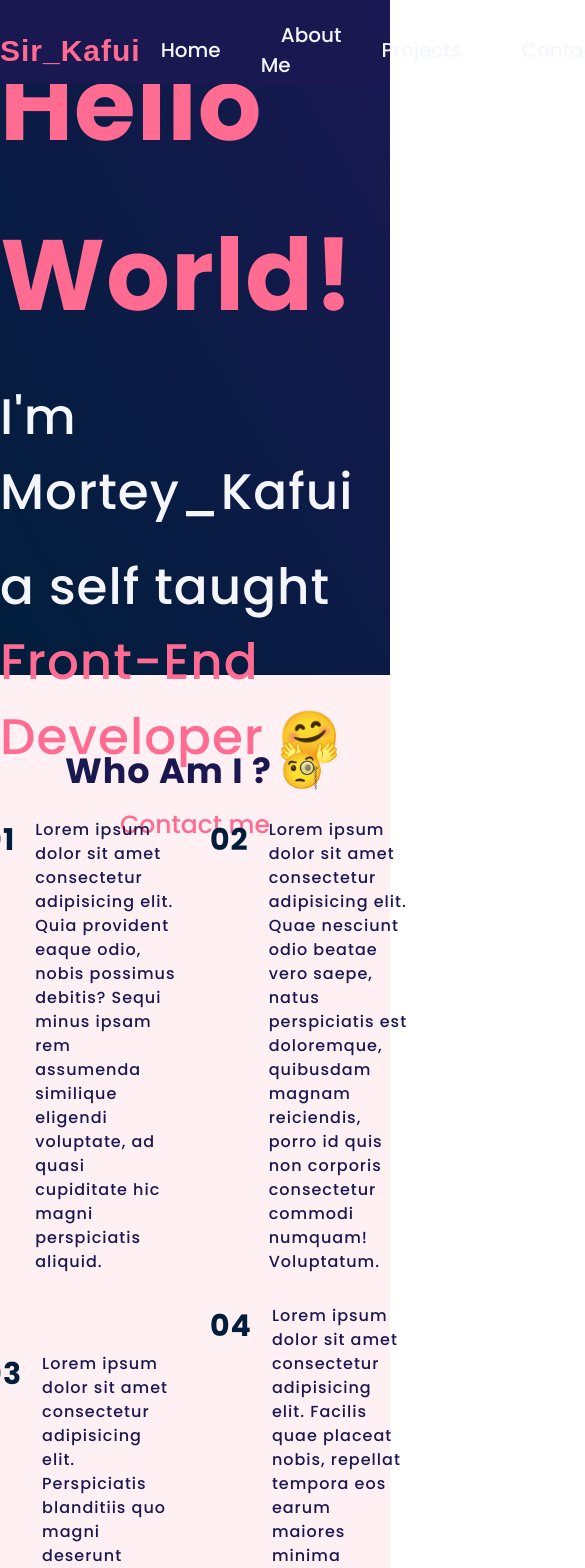
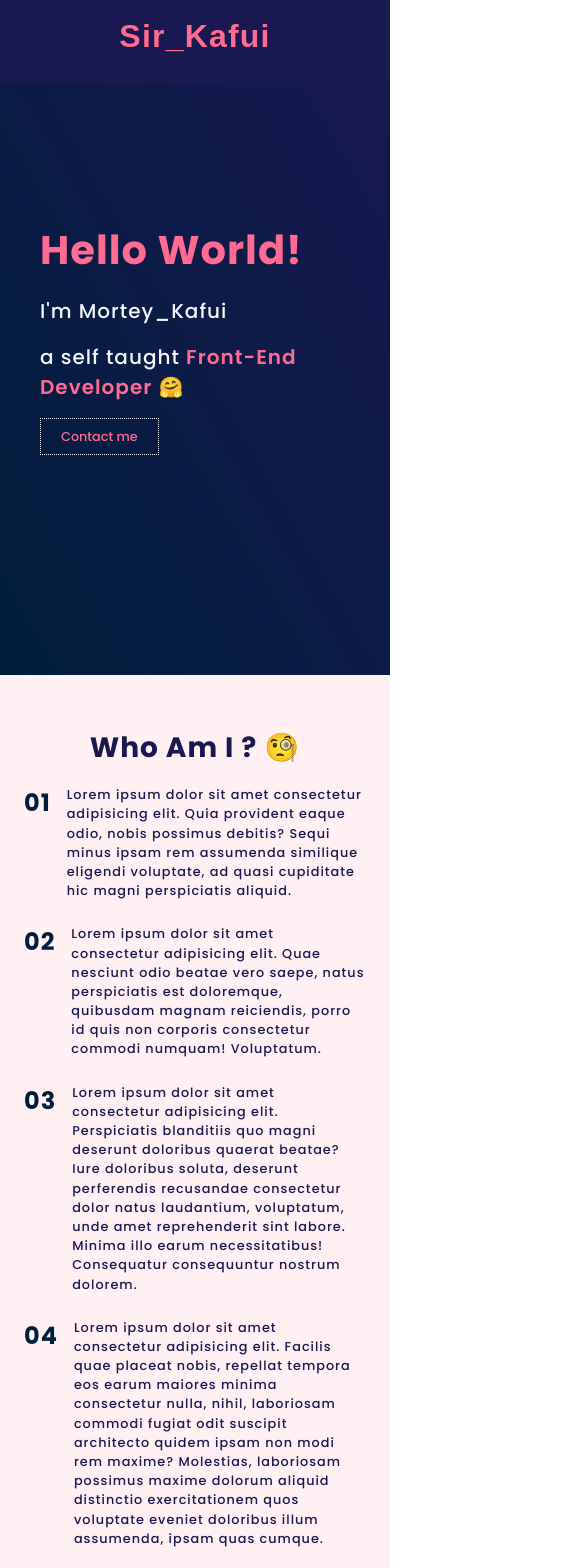
Before and after one commit to MorteyKafui/sir-kafui-portfolio, a Next.js app: page / in a window 390 px wide. Shown: the top 1568 px of the page, 585 px wide, since content can reach past the window. Built offline with nearby package versions, Linux system fonts and the light colour scheme; some icons are missing; a web font is replaced by a local one.

Commit message:
add media queries

```diff
--- a/components/About/About.module.css
+++ b/components/About/About.module.css
@@ -2,7 +2,6 @@
   background-color: #fff0f4;
   color: #191851;
   padding: 5rem 0;
-  min-height: 60vh;
 }
 
 .aboutMe {
@@ -25,3 +24,15 @@
   color: #001e3c;
   font-weight: 700;
 }
+
+@media screen and (max-width: 34em) {
+  .aboutMe {
+    grid-template-columns: 1fr;
+  }
+}
+
+@media screen and (max-width: 26em) {
+  .aboutMe {
+    grid-template-columns: 1fr;
+  }
+}
--- a/components/Contact/Contact.jsx
+++ b/components/Contact/Contact.jsx
@@ -31,7 +31,9 @@ const Contact = () => {
             </Link>{' '}
           </p>
         </div>
-        <p className='description'>I&apos;ll be glad to hear from you... 🤗</p>
+        <p className={`description ${styles.text}`}>
+          I&apos;ll be glad to hear from you... 🤗
+        </p>
       </div>
     </section>
   );
--- a/components/Contact/Contact.module.css
+++ b/components/Contact/Contact.module.css
@@ -2,7 +2,6 @@
   background: linear-gradient(to right bottom, #191851, #001e3c);
   color: #ff6b91;
   padding: 5rem 0;
-  min-height: 50vh;
 }
 
 .subTitle,
@@ -11,13 +10,14 @@
 }
 
 .connect {
-  font-size: 3rem;
+  font-size: 2rem;
   margin: 5rem 0;
 
   display: flex;
   justify-content: space-between;
   align-items: center;
   height: 100%;
+  gap: 2rem;
 }
 
 .contactLink {
@@ -31,3 +31,11 @@
   border-bottom: 1px dotted currentColor;
   letter-spacing: 1.3px;
 }
+
+@media screen and (max-width: 26em) {
+  .connect {
+    flex-direction: column;
+    align-items: flex-start;
+    gap: 2rem;
+  }
+}
--- a/components/Footer/Footer.module.css
+++ b/components/Footer/Footer.module.css
@@ -37,3 +37,15 @@
     opacity: 1;
   }
 }
+
+@media screen and (max-width: 34em) {
+  .footerContainer {
+    flex-direction: column;
+  }
+}
+
+@media screen and (max-width: 26em) {
+  .footerContainer {
+    flex-direction: column;
+  }
+}
--- a/components/Intro/Intro.module.css
+++ b/components/Intro/Intro.module.css
@@ -6,7 +6,7 @@
 .headerContainer {
   max-width: 120rem;
   margin: 0 auto;
-  padding: 2rem 0;
+  padding: 2rem 5rem;
   display: flex;
   flex-direction: column;
   align-items: center;
@@ -16,18 +16,18 @@
 }
 
 .headerContainer h1 {
-  font-size: 10rem;
+  font-size: 8rem;
   color: #ff6b91;
 }
 
 .headerContainer p {
-  font-size: 5rem;
+  font-size: 4rem;
   color: #f5f6fb;
 }
 
 .headerContainer p span {
   color: #ff6b91;
-  font-weight: 500;
+  font-weight: 600;
 }
 
 .headerContainer a {
@@ -44,3 +44,39 @@
   color: #ff6b91;
   font-weight: 500;
 }
+
+@media screen and (max-width: 34em) {
+  .headerContainer {
+    align-items: flex-start;
+  }
+
+  .headerContainer h1 {
+    font-size: 5rem;
+  }
+
+  .headerContainer p {
+    font-size: 2.5rem;
+  }
+
+  .headerContainer a {
+    font-size: 1.6rem;
+  }
+}
+
+@media screen and (max-width: 26em) {
+  .headerContainer {
+    align-items: flex-start;
+  }
+
+  .headerContainer h1 {
+    font-size: 5rem;
+  }
+
+  .headerContainer p {
+    font-size: 2.5rem;
+  }
+
+  .headerContainer a {
+    font-size: 1.6rem;
+  }
+}
--- a/components/Navbar/Navbar.module.css
+++ b/components/Navbar/Navbar.module.css
@@ -13,7 +13,7 @@
 .container .navbarNav {
   max-width: 144rem;
   margin: 0 auto;
-  padding: 2rem 0;
+  padding: 1.5rem 3rem;
 }
 
 .navbarNav {
@@ -25,8 +25,8 @@
 
 .navbarNav h1 {
   font-family: 'Pattaya', sans-serif;
-  font-size: 3rem;
-  letter-spacing: 1px;
+  font-size: 4rem;
+  letter-spacing: 1.2px;
 }
 
 .nav h1 a {
@@ -52,3 +52,35 @@
   color: #ff6b91;
   letter-spacing: 1.5px;
 }
+
+@media screen and (max-width: 34em) {
+  .navbarNav {
+    text-align: center;
+    display: flex;
+    justify-content: center;
+    align-items: center;
+  }
+
+  .navbarNav ul {
+    display: none;
+  }
+}
+
+@media screen and (max-width: 26em) {
+  .navbarNav {
+    text-align: center;
+    display: flex;
+    justify-content: center;
+    align-items: center;
+  }
+
+  .navbarNav ul {
+    display: none;
+  }
+}
+
+@media screen and (max-width: 64em) {
+  .navbarNav {
+    height: 100%;
+  }
+}
--- a/components/ProjectSection/Projects.jsx
+++ b/components/ProjectSection/Projects.jsx
@@ -19,7 +19,40 @@ const Projects = () => {
                 alt='project-img'
                 width={500}
                 height={300}
-                layout='intrinsic'
+              />
+            </div>
+            <div className={styles.cardContent}>
+              <h3 className='title'>Project name</h3>
+              <p className='project-desc'>
+                Lorem ipsum dolor sit amet consectetur adipisicing elit. Sed,
+                sequi?
+              </p>
+              <div className={styles.links}>
+                <Link href='/'>
+                  <a className={styles.link}>
+                    <i className='fa-brands fa-github'></i> Code
+                  </a>
+                </Link>
+                <Link href='/'>
+                  <a className={styles.link}>
+                    <i className='fa-solid fa-code'></i> Live
+                  </a>
+                </Link>
+              </div>
+              <Link href='/'>
+                <a className={styles.btn}>
+                  View details <i className='fa-solid fa-angles-right'></i>
+                </a>
+              </Link>
+            </div>
+          </div>
+          <div className={`${styles.card} card-2`}>
+            <div className={styles.cardImage}>
+              <Image
+                src='/assets/project-img.png'
+                alt='project-img'
+                width={500}
+                height={300}
               />
             </div>
             <div className={styles.cardContent}>
@@ -54,42 +87,7 @@ const Projects = () => {
                 alt='project-img'
                 width={500}
                 height={300}
-                layout='intrinsic'
-              />
-            </div>
-            <div className={styles.cardContent}>
-              <h3 className='title'>Project name</h3>
-              <p className='project-desc'>
-                Lorem ipsum dolor sit amet consectetur adipisicing elit. Sed,
-                sequi?
-              </p>
-              <div className={styles.links}>
-                <Link href='/'>
-                  <a className={styles.link}>
-                    <i className='fa-brands fa-github'></i> Code
-                  </a>
-                </Link>
-                <Link href='/'>
-                  <a className={styles.link}>
-                    <i className='fa-solid fa-code'></i> Live
-                  </a>
-                </Link>
-              </div>
-              <Link href='/'>
-                <a className={styles.btn}>
-                  View details <i className='fa-solid fa-angles-right'></i>
-                </a>
-              </Link>
-            </div>
-          </div>
-          <div className={`${styles.card} card-1`}>
-            <div className={styles.cardImage}>
-              <Image
-                src='/assets/project-img.png'
-                alt='project-img'
-                width={500}
-                height={300}
-                layout='intrinsic'
+                objectFit='cover'
               />
             </div>
             <div className={styles.cardContent}>
--- a/components/ProjectSection/Projects.module.css
+++ b/components/ProjectSection/Projects.module.css
@@ -2,7 +2,6 @@
   margin: 5rem 0;
   padding: 3rem 0;
   color: #191851;
-  height: 90vh;
   font-size: 1.6rem;
 }
 
@@ -18,6 +17,7 @@
   box-shadow: 0 -10px 10px rgba(0, 0, 0, 0.2), 0 8px 8px rgba(0, 0, 0, 0.1);
   border-radius: 10px;
   overflow: hidden;
+  margin-bottom: 2rem;
 }
 
 .cards .cardContent {
@@ -60,3 +60,23 @@
   color: #fff0f4;
   letter-spacing: 0.9px;
 }
+
+@media screen and (max-width: 34em) {
+  .projects .cards {
+    grid-template-columns: 1fr;
+  }
+
+  .cards .card {
+    margin-bottom: 3rem;
+  }
+}
+
+@media screen and (max-width: 26em) {
+  .projects .cards {
+    grid-template-columns: 1fr;
+  }
+
+  .cards .card {
+    margin-bottom: 3rem;
+  }
+}
--- a/components/Skills/Skills.jsx
+++ b/components/Skills/Skills.jsx
@@ -12,37 +12,37 @@ const Skills = () => {
         <div className={styles.tools}>
           <div className='tool-1'>
             {/* icon */}
-            <h3>Html/CSS</h3>
+            <h3>🛠️ Html/CSS</h3>
             <p>Lorem ipsum dolor sit, amet consectetur adipisicing elit.</p>
           </div>
           <div className='tool-2'>
             {/* icon */}
-            <h3>JavaScript</h3>
+            <h3>🛠️ JavaScript</h3>
             <p>Lorem ipsum dolor sit, amet consectetur adipisicing elit.</p>
           </div>
           <div className='tool-3'>
             {/* icon */}
-            <h3>Reactjs</h3>
+            <h3>🛠️ Reactjs</h3>
             <p>Lorem ipsum dolor sit, amet consectetur adipisicing elit.</p>
           </div>
           <div className='tool-4'>
             {/* icon */}
-            <h3>Nextjs</h3>
+            <h3>🛠️ Nextjs</h3>
             <p>Lorem ipsum dolor sit, amet consectetur adipisicing elit.</p>
           </div>
           <div className='tool-5'>
             {/* icon */}
-            <h3>TailwindCSS</h3>
+            <h3>🛠️ TailwindCSS</h3>
             <p>Lorem ipsum dolor sit, amet consectetur adipisicing elit.</p>
           </div>
           <div className='tool-6'>
             {/* icon */}
-            <h3>Framer Motion</h3>
+            <h3>🛠️ Framer Motion</h3>
             <p>Lorem ipsum dolor sit, amet consectetur adipisicing elit.</p>
           </div>
           <div className='tool-7'>
             {/* icon */}
-            <h3>Git</h3>
+            <h3>🛠️ Git</h3>
             <p>
               Lorem ipsum dolor sit, amet consectetur adipisicing elit.
               Consectetur, explicabo.
--- a/components/Skills/Skills.module.css
+++ b/components/Skills/Skills.module.css
@@ -2,7 +2,6 @@
   background-color: #fff0f4;
   color: #191851;
   padding: 5rem 0;
-  min-height: 60vh;
   font-size: 1.6rem;
 }
 
@@ -13,3 +12,15 @@
   align-items: center;
   gap: 3rem;
 }
+
+@media screen and (max-width: 34em) {
+  .skills .tools {
+    grid-template-columns: 1fr;
+  }
+}
+
+@media screen and (max-width: 26em) {
+  .skills .tools {
+    grid-template-columns: 1fr;
+  }
+}
--- a/pages/_document.js
+++ b/pages/_document.js
@@ -1,31 +1,21 @@
 import Document, { Head, Html, Main, NextScript } from 'next/document';
-import { ServerStyleSheet } from 'styled-components';
 
-export default class MyDocument extends Document {
+class MyDocument extends Document {
   static async getInitialProps(ctx) {
-    const sheet = new ServerStyleSheet();
     const originalRenderPage = ctx.renderPage;
 
-    try {
-      ctx.renderPage = () =>
-        originalRenderPage({
-          enhanceApp: App => props => sheet.collectStyles(<App {...props} />),
-        });
+    ctx.renderPage = () =>
+      originalRenderPage({
+        enhanceApp: App => App,
 
-      const initialProps = await Document.getInitialProps(ctx);
-      return {
-        ...initialProps,
-        styles: (
-          <>
-            {initialProps.styles}
-            {sheet.getStyleElement()}
-          </>
-        ),
-      };
-    } finally {
-      sheet.seal();
-    }
+        enhanceComponent: Component => Component,
+      });
+
+    const initialProps = await Document.getInitialProps(ctx);
+
+    return initialProps;
   }
+
   render() {
     return (
       <Html>
@@ -45,3 +35,5 @@ export default class MyDocument extends Document {
     );
   }
 }
+
+export default MyDocument;
--- a/styles/global.css
+++ b/styles/global.css
@@ -4,8 +4,6 @@
 *::before,
 *::after {
   box-sizing: border-box;
-}
-* {
   margin: 0;
   padding: 0;
 }
@@ -20,7 +18,6 @@ body {
   font-size: 1.8rem;
   font-weight: 500;
   line-height: 1.5;
-  -webkit-font-smoothing: antialiased;
 }
 
 img,
@@ -32,24 +29,7 @@ svg {
   max-width: 100%;
 }
 
-input,
-button,
-textarea,
-select {
-  font: inherit;
-}
-
 p,
-h1,
-h2,
-h3,
-h4,
-h5,
-h6 {
-  overflow-wrap: break-word;
-  letter-spacing: 1px;
-}
-
 h1,
 h2,
 h3,
@@ -61,7 +41,6 @@ h6 {
 
 h1 {
   font-weight: 700;
-  line-height: 1.7;
 }
 
 h2 {
@@ -102,5 +81,23 @@ a {
 .main-container {
   max-width: 120rem;
   margin: 0 auto;
-  padding: 2rem 0;
+  padding: 1.5rem 3rem;
 }
+
+@media screen and (max-width: 57em) {
+  html {
+    font-size: 55%;
+  }
+}
+
+@media screen and (max-width: 34em) {
+  html {
+    font-size: 50%;
+  }
+}
+
+@media screen and (max-width: 26em) {
+  html {
+    font-size: 50%;
+  }
+}
```
